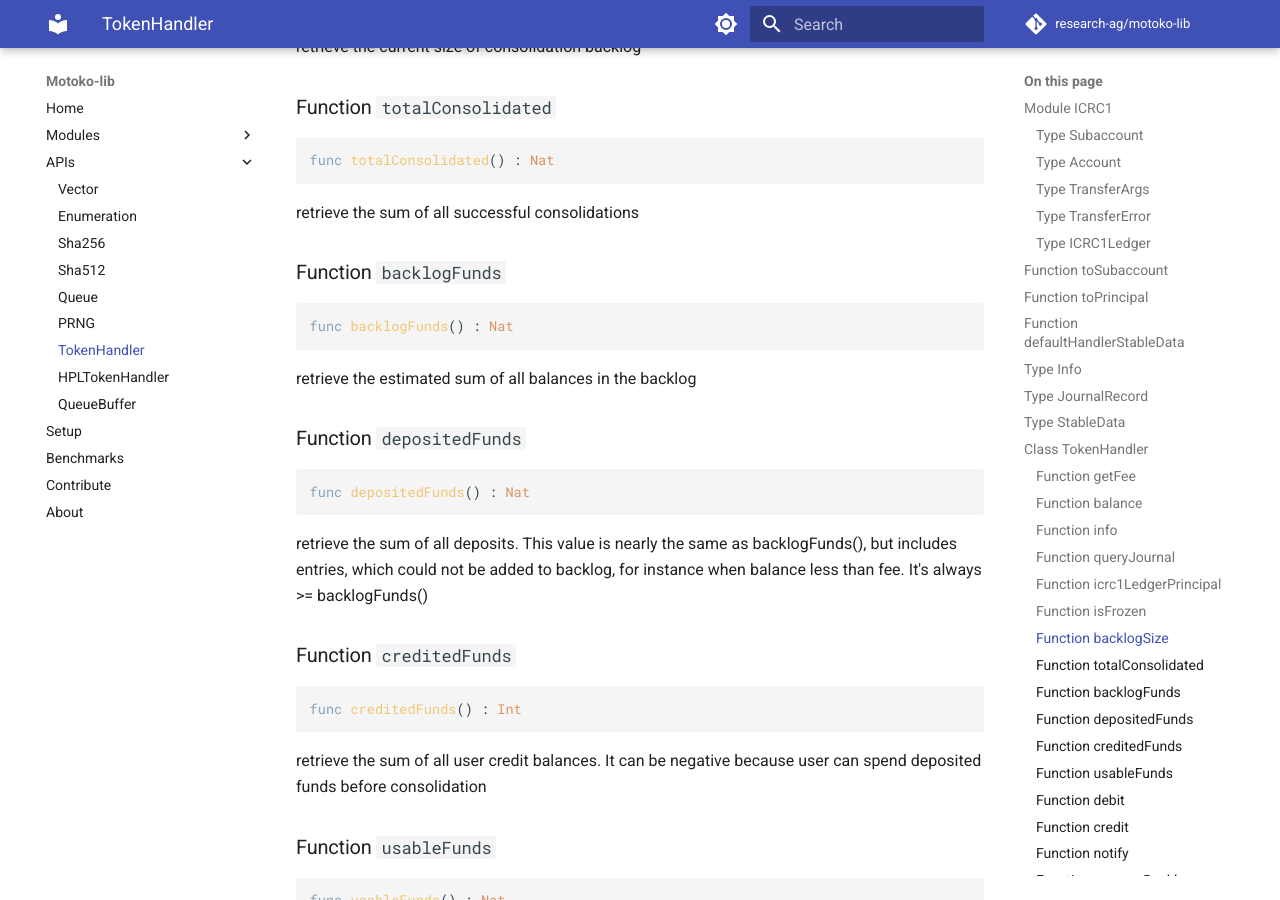
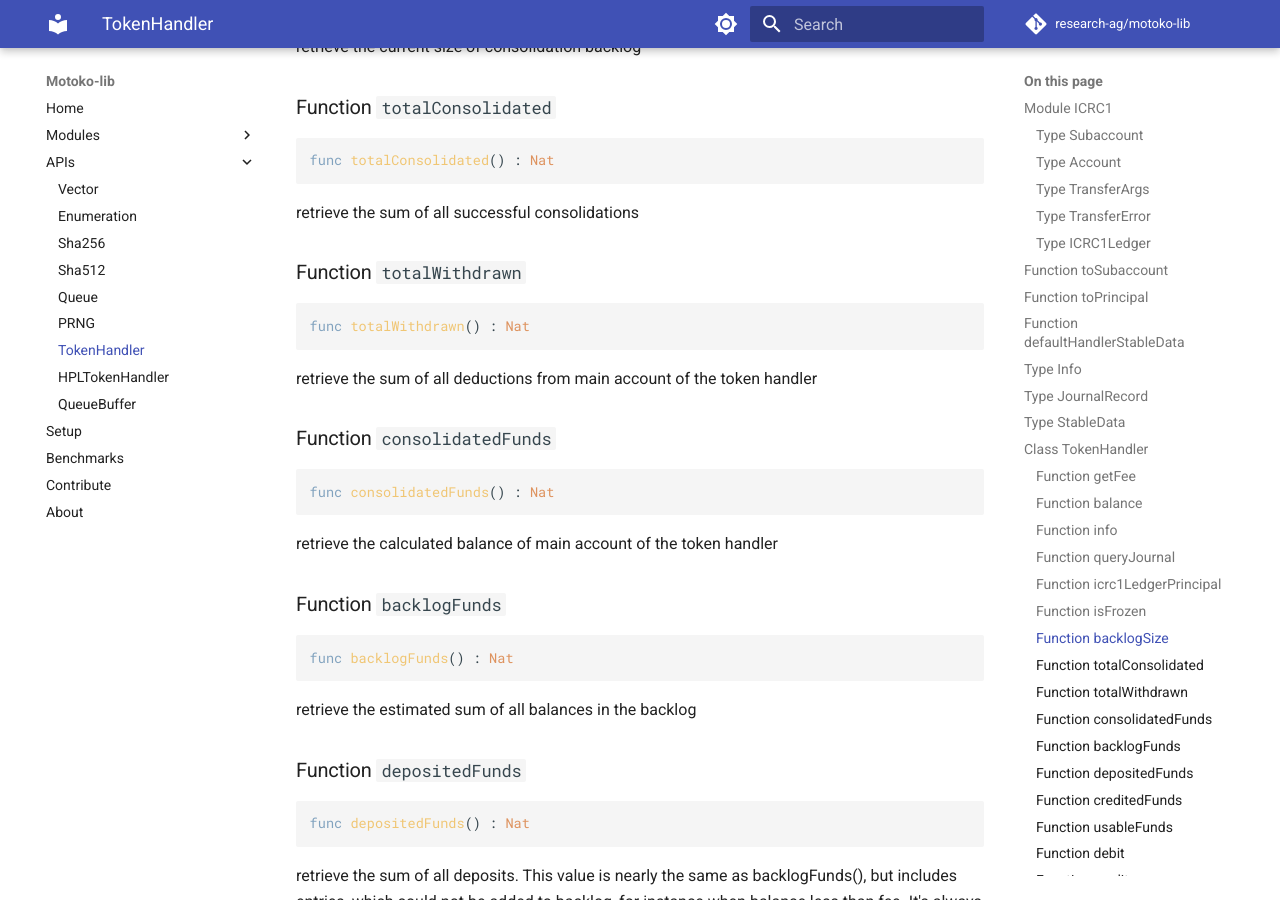
Before and after one commit to research-ag/motoko-lib, an MkDocs documentation site: the page built from docs/modoc/TokenHandler.md, in a window 1280 px wide and 900 px high, scrolled down 3094 px. Built offline with MkDocs 1.6.1 and Material for MkDocs 9.7.7, drawn with Linux system fonts in a browser that asks for light colours; comment, search, counter and statistics services are not loaded.

Commit message:
added tracking of main account balance to token handler (#121)
* added tracking of main account balance to token handler

* updated docs

* naming adjustments

````diff
--- a/docs/modoc/TokenHandler.md
+++ b/docs/modoc/TokenHandler.md
@@ -75,7 +75,7 @@ type JournalRecord = (Time.Time, Principal, {#newDeposit : Nat; #consolidated :
 
 ## Type `StableData`
 ``` motoko
-type StableData = ([(Principal, Info)], (Nat, [(Principal, Nat)]), Nat, Nat, (Nat, Nat), ([var ?JournalRecord], Nat, Nat))
+type StableData = ([(Principal, Info)], (Nat, [(Principal, Nat)]), Nat, Nat, Nat, (Nat, Nat), ([var ?JournalRecord], Nat, Nat))
 ```
 
 
@@ -150,6 +150,22 @@ func totalConsolidated() : Nat
 ```
 
 retrieve the sum of all successful consolidations
+
+
+### Function `totalWithdrawn`
+``` motoko
+func totalWithdrawn() : Nat
+```
+
+retrieve the sum of all deductions from main account of the token handler
+
+
+### Function `consolidatedFunds`
+``` motoko
+func consolidatedFunds() : Nat
+```
+
+retrieve the calculated balance of main account of the token handler
 
 
 ### Function `backlogFunds`
````
Also changed, not shown: 1 other file.
